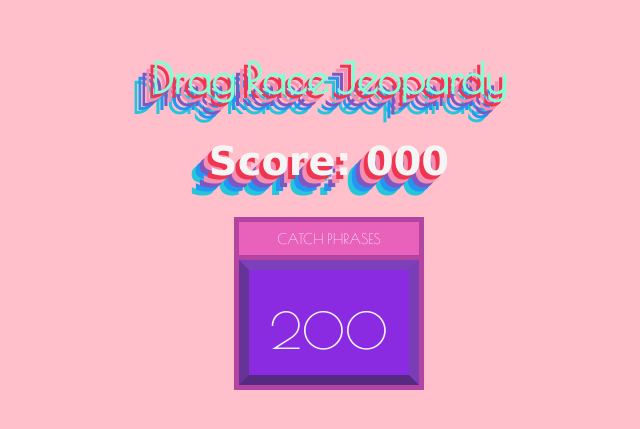
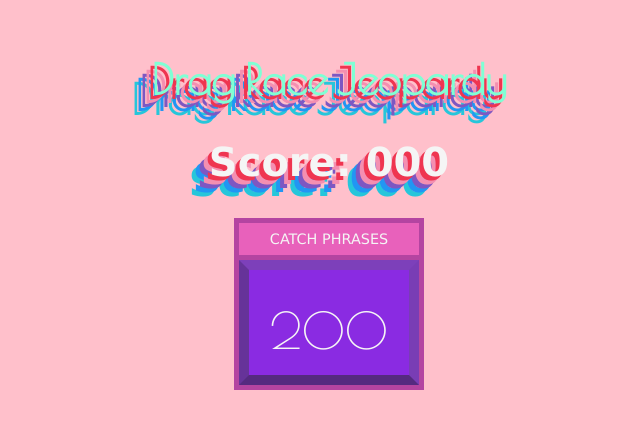
Before and after one commit to mholcombe93/Drag-Race-Jeoprady-Trivia, a plain HTML site: page text.html in a window 1280 px wide. Shown: the part 203-632 px from the top of the page, without its empty margins (319-959 px from the left). Drawn offline with nearby package versions, Linux system fonts and the light colour scheme.

Commit message:
ending modal prep

```diff
--- a/script.js
+++ b/script.js
@@ -1,358 +1,419 @@
-const game = document.querySelector('.game')
-const scoreDisplay = document.querySelector('.score')
+const game = document.querySelector(".game");
+const scoreDisplay = document.querySelector(".score");
 
 const jeopardyCategories = [
-  { //house in a seperate file and reference "constants.js"
+  {
+    //house in a seperate file and reference "constants.js"
     genre: "CATCH PHRASES",
     questions: [
       {
         question: `RuPaul says this when a queen is eliminated`,
-        choices: ['Leave', 'Shantay Away', 'Shantay You Stay', 'Sashay Away'],
-        correct: 'Sashay Away',
+        choices: ["Leave", "Shantay Away", "Shantay You Stay", "Sashay Away"],
+        correct: "Sashay Away",
         rank: 200,
       },
       {
         question: `This Queen said "Jesus is a biscuit, let him sop you up".`,
-        choices: ['Willam Belli', 'Bob the Drag Queen', 'Latrice Royale', 'Trixie Mattel'],
-        correct: 'Latrice Royale',
+        choices: [
+          "Willam Belli",
+          "Bob the Drag Queen",
+          "Latrice Royale",
+          "Trixie Mattel",
+        ],
+        correct: "Latrice Royale",
         rank: 400,
       },
       {
         question: `Alyssa Edwards is known for many one liners, this bodypart of hers became a point of contension during a fight with Jade Jolie.`,
-        choices: ['Back rolls', 'Belly fat', 'Weak ankles', 'Shotty vocal chords'],
-        correct: 'Back rolls',
+        choices: [
+          "Back rolls",
+          "Belly fat",
+          "Weak ankles",
+          "Shotty vocal chords",
+        ],
+        correct: "Back rolls",
         rank: 600,
       },
       {
         question: `"Not today Satan, not today" was a line said by Bianca Del Rio in reference to this queen`,
-        choices: ['Ben De la Creme', 'Courtney Act', 'Adore Delano', 'Laganja Estranja'],
-        correct: 'Courtney Act',
+        choices: [
+          "Ben De la Creme",
+          "Courtney Act",
+          "Adore Delano",
+          "Laganja Estranja",
+        ],
+        correct: "Courtney Act",
         rank: 800,
       },
       {
         question: `"It's Chocolate" was said this many times on the main stage during season 14, resulting in a queen getting eliminated`,
-        choices: ['5', '6', '7', '8'],
-        correct: '6',
+        choices: ["5", "6", "7", "8"],
+        correct: "6",
         rank: 1000,
       },
-    ]
+    ],
   },
   {
-    genre: "B*CTHTRACKS & RUSICALS",
+    genre: "SONGS & RUSICALS",
     questions: [
       {
         question: `In the All Stars 2 song Read U Wrote U this queen made it clear "I know you love me baby, thats why you brought me here."`,
-        choices: ['Alaska', 'Roxxxy Andrews', 'Katya', 'Detox'],
-        correct: 'Roxxxy Andrews',
+        choices: ["Alaska", "Roxxxy Andrews", "Katya", "Detox"],
+        correct: "Roxxxy Andrews",
         rank: 200,
       },
       {
         question: `This celebrity diva was being played by Shangelia in the VH1 Divas Live Lip Sync challenge in All Stars 3.`,
-        choices: ['Mariah Carey', 'Janet Jackson', 'Donna Summer', 'Patti LaBelle'],
-        correct: 'Mariah Carey',
+        choices: [
+          "Mariah Carey",
+          "Janet Jackson",
+          "Donna Summer",
+          "Patti LaBelle",
+        ],
+        correct: "Mariah Carey",
         rank: 400,
       },
       {
         question: `The results of this Rusical lead to the "Jan Sport Facecrack of the Century `,
-        choices: ['Moulin Ru! The Rusical', 'Trump: The Rusical', 'Cher: The Unauthorized Rusical', 'Madonna: The Unauthorized Rusical'],
-        correct: 'Madonna: The Unauthorized Rusical',
+        choices: [
+          "Moulin Ru! The Rusical",
+          "Trump: The Rusical",
+          "Cher: The Unauthorized Rusical",
+          "Madonna: The Unauthorized Rusical",
+        ],
+        correct: "Madonna: The Unauthorized Rusical",
         rank: 600,
       },
       {
         question: `This 2021 music video features canadian drag star Lemon rapping about Reddit, Lip Gloss, and your father paying for her explicit photos.`,
-        choices: ['Your Makeup is Terrible', 'Moving Parts', 'XOXOY2k', 'Come Through'],
-        correct: 'Come Through',
+        choices: [
+          "Your Makeup is Terrible",
+          "Moving Parts",
+          "XOXOY2k",
+          "Come Through",
+        ],
+        correct: "Come Through",
         rank: 800,
       },
       {
         question: `This Kitty Girl was not a member of the winning team in the All Stars 3 girls group challenge "Sitting on a Secret" vs "Drag Up your Life".`,
-        choices: ['Bimbo Kitty', 'Sparkle Kitty', 'I.Q. Kitty', 'Jungle Kitty'],
-        correct: 'Bimbo Kitty',
+        choices: ["Bimbo Kitty", "Sparkle Kitty", "I.Q. Kitty", "Jungle Kitty"],
+        correct: "Bimbo Kitty",
         rank: 1000,
       },
-    ]
+    ],
   },
   {
     genre: "CROWNED QUEENS",
     questions: [
       {
         question: `From winning drag race, having a makeup line, a best selling book with her best friend Katya, multiple music albums, and a hotel this queen has a networth of over 10 million dollars.`,
-        choices: ['Willam Belli', 'Bianca Del Rio', 'RuPaul Charles', 'Trixie Mattel'],
-        correct: 'Trixie Mattel',
+        choices: [
+          "Willam Belli",
+          "Bianca Del Rio",
+          "RuPaul Charles",
+          "Trixie Mattel",
+        ],
+        correct: "Trixie Mattel",
         rank: 200,
       },
       {
         question: `Often referred to as her "Twinner" this queen shares the All stars 4 crown with Trinty the Tuck.`,
-        choices: ['Bob the Drag Queen', 'Monet X Change', 'Sasha Valour', 'Shangela'],
-        correct: 'Monet X Change',
+        choices: [
+          "Bob the Drag Queen",
+          "Monet X Change",
+          "Sasha Valour",
+          "Shangela",
+        ],
+        correct: "Monet X Change",
         rank: 400,
       },
       {
         question: `This narcoleptic burlesque queen won Season 5 and All Stars 7, being titled Queen of all Queens`,
-        choices: ['Jinkx Monsoon', 'Raja', 'Trixie Mattel', 'Violet Chachki'],
-        correct: 'Jinkx Monsoon',
+        choices: ["Jinkx Monsoon", "Raja", "Trixie Mattel", "Violet Chachki"],
+        correct: "Jinkx Monsoon",
         rank: 600,
       },
       {
         question: `The first ever crowned queen of RPDR, Bebe Zahara Benet, hails from this African Country.`,
-        choices: ['Nigeria', 'Senegal', 'Cameroon', 'Morocco'],
-        correct: 'Cameroon',
+        choices: ["Nigeria", "Senegal", "Cameroon", "Morocco"],
+        correct: "Cameroon",
         rank: 800,
       },
       {
         question: `Trinity the Tuck holds the record for most ever challenges won in the franchice with this many challenge wins.`,
-        choices: ['8', '9', '10', '11'],
-        correct: '11',
+        choices: ["8", "9", "10", "11"],
+        correct: "11",
         rank: 1000,
       },
-    ]
+    ],
   },
   {
     genre: "ICONIC LIP SYNCS",
     questions: [
       {
         question: `Sasha Velour used this prop to seal her win in the season 8 penulitmate lip sync "So Emotional" by Whittney Huston.`,
-        choices: ['Rose Petals', 'Pyrotechnics', 'Angle Wings', 'Money Gun'],
-        correct: 'Rose Petals',
+        choices: ["Rose Petals", "Pyrotechnics", "Angle Wings", "Money Gun"],
+        correct: "Rose Petals",
         rank: 200,
       },
       {
         question: `For All Stars 5 and 6 this twist was added to the lip sync format to change who would perform.`,
-        choices: ['Lip Sync Battle Royal', 'Lossers Lip Syncs', 'Winners Lip Syncs', 'Lip Sync Assassins'],
-        correct: 'Lip Sync Assassins',
+        choices: [
+          "Lip Sync Battle Royal",
+          "Lossers Lip Syncs",
+          "Winners Lip Syncs",
+          "Lip Sync Assassins",
+        ],
+        correct: "Lip Sync Assassins",
         rank: 400,
       },
       {
         question: `This Rihanna lip sync lead to the double save of Alyssa Edwards and Tatiana.`,
-        choices: ['Pon De Replay', 'Shut Up and Drive', 'Love on the Brain', 'Diamonds'],
-        correct: 'Shut Up and Drive',
+        choices: [
+          "Pon De Replay",
+          "Shut Up and Drive",
+          "Love on the Brain",
+          "Diamonds",
+        ],
+        correct: "Shut Up and Drive",
         rank: 600,
       },
       {
         question: `The only spoken word monologue lip sync to feature on an All Stars season is from this 1980's sitcom.`,
-        choices: ['The Golden Girls', 'Designing Women', 'Cheers', 'Mama\'s Family'],
-        correct: 'Designing Women',
+        choices: [
+          "The Golden Girls",
+          "Designing Women",
+          "Cheers",
+          "Mama's Family",
+        ],
+        correct: "Designing Women",
         rank: 800,
       },
       {
         question: `This lip sync song began with Laganja Estranja drop 10' from the air into a split.`,
-        choices: ['Sorry Not Sorry', 'Let\'s Get Physical', 'It\'s Raining Men', 'Physical'],
-        correct: 'Physical',
+        choices: [
+          "Sorry Not Sorry",
+          "Let's Get Physical",
+          "It's Raining Men",
+          "Physical",
+        ],
+        correct: "Physical",
         rank: 1000,
       },
-    ]
+    ],
   },
   {
     genre: "INTERNATIONALS",
     questions: [
       {
         question: `The sub title name for Drag race in Australia is this.`,
-        choices: ['Down Under', 'Outback', 'Oz Land', 'Aussies'],
-        correct: 'Down Under',
+        choices: ["Down Under", "Outback", "Oz Land", "Aussies"],
+        correct: "Down Under",
         rank: 200,
       },
       {
         question: `This international queen has competeted on 4 seasons of drag race and one drag race singing competition`,
-        choices: ['Panjina Heals', 'Manila Luzon', 'Jujubee', 'Janey Jacke'],
-        correct: 'Jujubee',
+        choices: ["Panjina Heals", "Manila Luzon", "Jujubee", "Janey Jacke"],
+        correct: "Jujubee",
         rank: 400,
       },
       {
         question: `The UK drag group The Frock Destroyers features 3 queens, but not this one.`,
-        choices: ['Blu Hydrangea', 'Baga Chipz', 'Divina de Campo', 'Cheryl Hole'],
-        correct: 'Cheryl Hole',
+        choices: [
+          "Blu Hydrangea",
+          "Baga Chipz",
+          "Divina de Campo",
+          "Cheryl Hole",
+        ],
+        correct: "Cheryl Hole",
         rank: 600,
       },
       {
         question: `Where did UK clown Queen Lawrence Chaney begin her drag career `,
-        choices: ['Berlin', 'Dublin', 'Glasgow', 'London'],
-        correct: 'Glasgow',
+        choices: ["Berlin", "Dublin", "Glasgow", "London"],
+        correct: "Glasgow",
         rank: 800,
       },
       {
         question: `Thailand superstar Panjina Heals uses this 1970's eratic dance style to showcase her drag`,
-        choices: ['Waacking', 'Disco', 'Voguing', 'Hairography'],
-        correct: 'Waacking',
+        choices: ["Waacking", "Disco", "Voguing", "Hairography"],
+        correct: "Waacking",
         rank: 1000,
       },
-    ]
+    ],
   },
   {
     genre: "PRODUCTION",
     questions: [
       {
         question: `Judge Michelle Visage is from this state.`,
-        choices: ['California', 'Wissconsin', 'New York', 'New Jersey'],
-        correct: 'New Jersey',
+        choices: ["California", "Wissconsin", "New York", "New Jersey"],
+        correct: "New Jersey",
         rank: 200,
       },
       {
         question: `The models that assit on the show go by this name.`,
-        choices: ['Ru Boys', 'Pit Crew', 'Ru Crew', 'Pit Boys'],
-        correct: 'Pit Crew',
+        choices: ["Ru Boys", "Pit Crew", "Ru Crew", "Pit Boys"],
+        correct: "Pit Crew",
         rank: 400,
       },
       {
         question: `The spin off show that follows the queens backstage during judges delibaeration is know as this.`,
-        choices: ['All Access', 'Ru\'vealed', 'Untucked', 'Werkroom'],
-        correct: 'Untucked',
+        choices: ["All Access", "Ru'vealed", "Untucked", "Werkroom"],
+        correct: "Untucked",
         rank: 600,
       },
       {
         question: `Dragrace Cameraman Sarge plays this drag persona in season 9`,
-        choices: ['Winter Green', 'Spearmint', 'Peppermint', 'Menthol'],
-        correct: 'Winter Green',
+        choices: ["Winter Green", "Spearmint", "Peppermint", "Menthol"],
+        correct: "Winter Green",
         rank: 800,
       },
       {
         question: `In the first 4 seasons of the show the backstage area was known as this,`,
-        choices: ['The Werk Room', 'Interior Illusions Lounge', 'The Untucking Station', 'The Porkchop Loading Dock'],
-        correct: 'Interior Illusions Lounge',
+        choices: [
+          "The Werk Room",
+          "Interior Illusions Lounge",
+          "The Untucking Station",
+          "The Porkchop Loading Dock",
+        ],
+        correct: "Interior Illusions Lounge",
         rank: 1000,
       },
     ],
   },
-]
+];
 
-let score = 000
+let score = 000;
 //------------------------------- Creating Columns ---------------------------
 function addCategory(category) {
-  const column = document.createElement('div'); // creates column div and adds class
-  column.classList.add('genre-column');
+  const column = document.createElement("div"); // creates column div and adds class
+  column.classList.add("genre-column");
 
-  const genreTitle = document.createElement('div');
-  genreTitle.classList.add('genre-title');
+  const genreTitle = document.createElement("div");
+  genreTitle.classList.add("genre-title");
   genreTitle.innerHTML = category.genre;
 
   column.appendChild(genreTitle);
   game.append(column);
 
+  category.questions.forEach((question) => {
+    const card = document.createElement("div");
+    card.classList.add("card");
+    column.appendChild(card);
+    card.innerHTML = question.rank;
 
-  category.questions.forEach(question => {
-    const card = document.createElement('div');
-    card.classList.add('card');
-    column.appendChild(card);
-    card.innerHTML = question.rank
+    card.setAttribute("data-question", question.question);
+    question.choices.forEach((choice, index) =>
+      card.setAttribute(`data-choices-${index + 1}`, choice)
+    ); //sets data-choices to each question
+    card.setAttribute("data-correct", question.correct);
+    card.setAttribute("data-value", card.getInnerHTML());
 
-    card.setAttribute('data-question', question.question)
-    question.choices.forEach((choice, index) => card.setAttribute(`data-choices-${index+1}`, choice)) //sets data-choices to each question
-    card.setAttribute('data-correct', question.correct)
-    card.setAttribute('data-value',card.getInnerHTML())
-
-    card.addEventListener('click',flipCard)
-
-})
+    card.addEventListener("click", flipCard);
+  });
 }
 
-jeopardyCategories.forEach(category => addCategory(category)); // adds the function above
+jeopardyCategories.forEach((category) => addCategory(category)); // adds the function above
 
 //------------------------------- ^ Creating Columns ^ ---------------------------
 
 //---------------------------------- Flip Card --------------------------------
 function flipCard(event) {
-  this.innerHTML = " " //empties the card info, used to remove eventListener in getResult
-  const textDisplay = document.createElement('div') //creates text for question
-  textDisplay.classList.add('card-text') // adds class for style
-  textDisplay.innerHTML = this.getAttribute('data-question') // gets the text from the question
+  tries--; //subs 1 from total number of cards for ending screen
+  this.innerHTML = " "; //empties the card info, used to remove eventListener in getResult
+  const textDisplay = document.createElement("div"); //creates text for question
+  textDisplay.classList.add("card-text"); // adds class for style
+  textDisplay.innerHTML = this.getAttribute("data-question"); // gets the text from the question
 
-  const choiceOne = document.createElement('button') //creates the choies button
-  const choiceTwo = document.createElement('button')
-  const choiceThree = document.createElement('button')
-  const choiceFour = document.createElement('button')
+  const choiceOne = document.createElement("button"); //creates the choies button
+  const choiceTwo = document.createElement("button");
+  const choiceThree = document.createElement("button");
+  const choiceFour = document.createElement("button");
 
-  choiceOne.classList.add('choice-one') // adds classes, styles buttons
-  choiceTwo.classList.add('choice-two')
-  choiceThree.classList.add('choice-three')
-  choiceFour.classList.add('choice-four')
+  choiceOne.classList.add("choice-one"); // adds classes, styles buttons
+  choiceTwo.classList.add("choice-two");
+  choiceThree.classList.add("choice-three");
+  choiceFour.classList.add("choice-four");
 
-  choiceOne.innerHTML = this.getAttribute('data-choices-1') // sets text of house on button
-  choiceTwo.innerHTML = this.getAttribute('data-choices-2')
-  choiceThree.innerHTML = this.getAttribute('data-choices-3')
-  choiceFour.innerHTML = this.getAttribute('data-choices-4')
+  choiceOne.innerHTML = this.getAttribute("data-choices-1"); // sets text of house on button
+  choiceTwo.innerHTML = this.getAttribute("data-choices-2");
+  choiceThree.innerHTML = this.getAttribute("data-choices-3");
+  choiceFour.innerHTML = this.getAttribute("data-choices-4");
 
-  choiceOne.addEventListener('click', getResult) //callback function for clicking a choice for a result
-  choiceTwo.addEventListener('click', getResult)
-  choiceThree.addEventListener('click', getResult)
-  choiceFour.addEventListener('click', getResult)
+  choiceOne.addEventListener("click", getResult); //callback function for clicking a choice for a result
+  choiceTwo.addEventListener("click", getResult);
+  choiceThree.addEventListener("click", getResult);
+  choiceFour.addEventListener("click", getResult);
 
-  choiceOne.addEventListener('click', toggleModal) //hides modal on each button (should be a for loop)
-  choiceTwo.addEventListener('click', toggleModal)
-  choiceThree.addEventListener('click', toggleModal)
-  choiceFour.addEventListener('click', toggleModal)
+  choiceOne.addEventListener("click", toggleModal); //hides modal on each button (should be a for loop)
+  choiceTwo.addEventListener("click", toggleModal);
+  choiceThree.addEventListener("click", toggleModal);
+  choiceFour.addEventListener("click", toggleModal);
 
-  modalGuts.innerHTML = '' //populating modal starting empty, prevents cards from stacking when flipped
-  modalGuts.dataset.correct = this.getAttribute('data-correct')
-  modalGuts.dataset.value = this.getAttribute('data-value')
-  modalGuts.append(textDisplay, choiceOne, choiceTwo, choiceThree, choiceFour) // addins in contents
-  modalContainer.classList.remove('hidden') //makes visable
+  modalGuts.innerHTML = ""; //populating modal starting empty, prevents cards from stacking when flipped
+  modalGuts.dataset.correct = this.getAttribute("data-correct");
+  modalGuts.dataset.value = this.getAttribute("data-value");
+  modalGuts.append(textDisplay, choiceOne, choiceTwo, choiceThree, choiceFour); // addins in contents
+  modalContainer.classList.remove("hidden"); //makes visable
 
-  const allCards = Array.from(document.querySelectorAll('.card')) // removes clicking on other cards when one is flipped
-  allCards.forEach(card => card.removeEventListener('click', flipCard))
-  event.target.children.length = 0
-
+  const allCards = Array.from(document.querySelectorAll(".card")); // removes clicking on other cards when one is flipped
+  allCards.forEach((card) => card.removeEventListener("click", flipCard));
+  event.target.children.length = 0;
 }
 
-const emptyCardArr = []
+let tries = 30; // presets number of questions for ending modal
 
 function getResult() {
-const allCards = Array.from(document.querySelectorAll('.card'))
-  allCards.forEach(card => { //since we set the innerHTML to "" this lets us select all the ones with content and re-add the click eventListener, without adding it to previous
+  const allCards = Array.from(document.querySelectorAll(".card"));
+  allCards.forEach((card) => {
+    //since we set the innerHTML to "" this lets us select all the ones with content and re-add the click eventListener, without adding it to previous
     if (card.innerText !== "") {
-      card.addEventListener('click', flipCard)
+      card.addEventListener("click", flipCard);
+    } else {
+      // adds all used cards into a new css class removing all pointer events
+      card.classList.add("emptyCard");
     }
-    else { // adds all used cards into a new css class removing all pointer events
-      card.classList.add('emptyCard')
-      emptyCardArr.push(card)
-      // if (emptyCardArr.indexOf(whatever) != -1){emptyCardArr.push(whateever)}
-      console.log(emptyCardArr)
+  });
+
+  const cardOfButton = modalGuts; //gets the parrent of the button = the Div card
+
+  if (cardOfButton.getAttribute("data-correct") === this.innerHTML) {
+    score = score + parseInt(cardOfButton.getAttribute("data-value")); // adds score when correct
+    if (score < 0) {
+      scoreDisplay.style.color = "red";
+    } else {
+      scoreDisplay.style.color = "whitesmoke";
     }
-  })
+    scoreDisplay.innerHTML = `Score: ${score}`;
+  } else if (cardOfButton.getAttribute("data-correct") !== this.innerHTML) {
+    score = score - parseInt(cardOfButton.getAttribute("data-value"));
+    if (score < 0) {
+      scoreDisplay.style.color = "red";
+    }
+    scoreDisplay.innerHTML = `Score: ${score}`;
+  }
+  cardOfButton.removeEventListener("click", flipCard);
 
-  const cardOfButton = modalGuts//gets the parrent of the button = the Div card
-
-  if (cardOfButton.getAttribute('data-correct') === this.innerHTML) {
-    score = score + parseInt(cardOfButton.getAttribute('data-value')) // adds score when correct
-    if (score < 0) {
-      scoreDisplay.style.color = "red"
-    }
-    else {
-      scoreDisplay.style.color = "whitesmoke"
-    }
-    scoreDisplay.innerHTML = `Score: ${score}`
-    console.log(score)
+  if (tries === 27) {
+    alert("Game Over");
   }
-
-  else if (cardOfButton.getAttribute('data-correct') !== this.innerHTML) {
-    score = score - parseInt(cardOfButton.getAttribute('data-value'))
-    if (score < 0) {
-      scoreDisplay.style.color = "red"
-    }
-    scoreDisplay.innerHTML = `Score: ${score}`
-  }
-  cardOfButton.removeEventListener('click', flipCard,)
 }
-
-
-
 
 //------------------------- ^card flip and result^ ------------------
 
 //-------------------------- add modal to cards ------------------
 
-let modalContainer = document.querySelector('.modal-container')
-let modalGuts = document.querySelector('.modal-guts')
+let modalContainer = document.querySelector(".modal-container");
+let modalGuts = document.querySelector(".modal-guts");
 
-function toggleModal() { // function to hide modal on button click
-  modalContainer.classList.add('hidden')
+function toggleModal() {
+  // function to hide modal on button click
+  modalContainer.classList.add("hidden");
 }
 
-
-
-
-
 // if (emptyCardArr.indexOf(whatever) != -1){emptyCardArr.push(whateever)}
-
-
 
 //---------------Pseduo code---------------\\
 // create two teams, using a submit box to make "team names"
--- a/style.css
+++ b/style.css
@@ -66,6 +66,7 @@
 
 .genre-title{
  background-color: rgb(232, 97, 187);
+ font-family:Verdana, Geneva, Tahoma, sans-serif;
  text-align: center;
  font-size: 90%;
  padding: 8px;
--- a/text.html
+++ b/text.html
@@ -1,27 +1,34 @@
 <!DOCTYPE html>
 <html lang="en">
   <head>
-  <meta charset="UTF-8">
-  <meta http-equiv="X-UA-Compatible" content="IE=edge">
-  <meta name="viewport" content="width=device-width, initial-scale=1.0">
-  <link rel="stylesheet" href="style.css">
+    <meta charset="UTF-8" />
+    <meta http-equiv="X-UA-Compatible" content="IE=edge" />
+    <meta name="viewport" content="width=device-width, initial-scale=1.0" />
+    <link rel="stylesheet" href="style.css" />
     <script src="script.js" defer></script>
-  <link rel="preconnect" href="https://fonts.googleapis.com">
-<link rel="preconnect" href="https://fonts.gstatic.com" crossorigin>
-<link href="https://fonts.googleapis.com/css2?family=Poiret+One&display=swap" rel="stylesheet">
+    <link rel="preconnect" href="https://fonts.googleapis.com" />
+    <link rel="preconnect" href="https://fonts.gstatic.com" crossorigin />
+    <link
+      href="https://fonts.googleapis.com/css2?family=Poiret+One&display=swap"
+      rel="stylesheet"
+    />
     <title>Drag Race Jeopardy</title>
-
   </head>
   <body>
     <section class="header">
-  <h1 class="game--title" img src> Drag Race Jeopardy</h1>
+      <h1 class="game--title" img src>Drag Race Jeopardy</h1>
       <h2 class="score">Score: 000</h2>
     </section>
-  <div class = "game"></div>
+    <div class="game"></div>
     <div class="modal-container hidden">
       <div id="modal">
         <div class="modal-guts"></div>
       </div>
     </div>
+    <div id="end-modal hidden">
+      <div id="gif-modal">
+        <div class="gif-modal-guts"></div>
+      </div>
+    </div>
   </body>
 </html>
```
Lines whose indentation alone changed are shown as unchanged.
